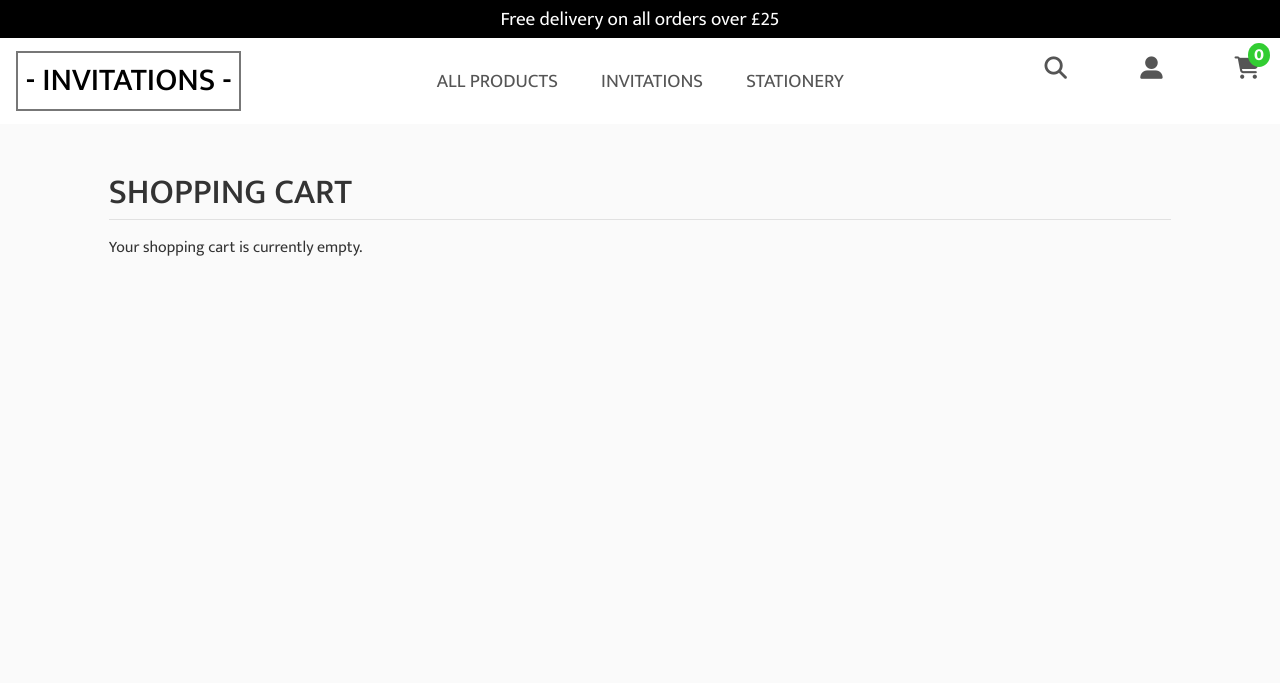
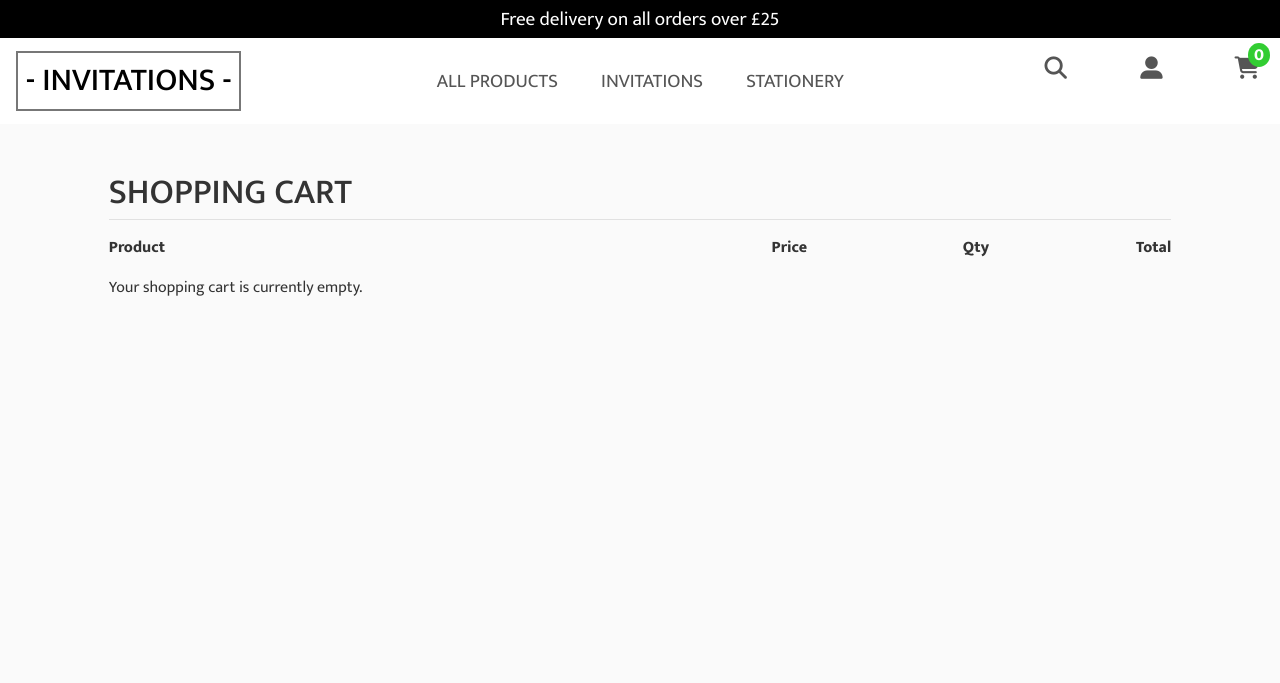
Before and after one commit to Code-Institute-Submissions/milestone-4-INVITATIONS, a Django app: page /cart/ in a window 1280 px wide. Shown: the top 683 px of the page. Run offline with Django 3.2, Linux system fonts and the light colour scheme; some libraries are stand-ins or nearby versions.

Commit message:
Start to create the responsive cart display

```diff
--- a/cart/templates/cart/cart.html
+++ b/cart/templates/cart/cart.html
@@ -11,14 +11,67 @@
                 <hr class="mt-1">
             </div>
         </div>
+        <!-- Display cart items -->
+        <div class="row">
+            <div class="col-12">
+                <div class="row d-none d-sm-flex">
+                    <div class="col-12 col-sm-2">
+                        <p><strong>Product</strong></p>
+                    </div>
+                    <div class="col-12 col-sm-4">
+                        <p></p>
+                    </div>
+                    <div class="col-12 col-sm-2 text-right">
+                        <p><strong>Price</strong></p>
+                    </div>
+                    <div class="col-12 col-sm-2 text-right">
+                        <p><strong>Qty</strong></p>
+                    </div>
+                    <div class="col-12 col-sm-2 text-right">
+                        <p><strong>Total</strong></p>
+                    </div>
+                </div>
+
+            </div>
+        </div>
         <div class="row">
             <div class="col-12">
                 {% for item in cart_items %}
                     <div class="row">
-                        <div class="col-12 col-sm-6 mb-2">
-                            <p>Name: {{ item.name }} | Qty: {{ item.quantity }} | {{ item.image }}</p>
+                        <div class="col-12 col-sm-2">
+                            {% if item.image %}
+                                <a href="{% url 'product_info' item.product_id %}">
+                                    <img class="card-img-top img-fluid" src="{{ item.image.url }}" alt="{{ item.name }}">
+                                </a>
+                                {% else %}
+                                <a href="{% url 'product_info' item.product_id %}">
+                                    <img class="card-img-top img-fluid" src="{{ MEDIA_URL }}image-not-available.png" alt="{{ item.name }}">
+                                </a>
+                            {% endif %}
+                        </div>
+                        <div class="col-12 col-sm-4">
+                            <p class="mt-2 mt-sm-0">{{ item.name }}</p>
+                        </div>
+                        <div class="col-6 col-sm-2 text-sm-right">
+                            <p>
+                                <span class="d-sm-none"><strong>Price: </strong></span>
+                                £{{ item.price }}
+                            </p>
+                        </div>
+                        <div class="col-6 col-sm-2 text-right">
+                            <p>
+                                <span class="d-sm-none"><strong>Qty: </strong></span>
+                                {{ item.quantity }}
+                            </p>
+                        </div>
+                        <div class="col-12 col-sm-2 text-right">
+                            <p>
+                                <span class="d-sm-none"><strong>Total: </strong></span>
+                                £{{ item.line_total }}
+                            </p>
                         </div>
                     </div>
+                    <hr>
                 {% empty %}
                     <div class="row">
                         <div class="col-12 col-sm-6 mb-2">
```
